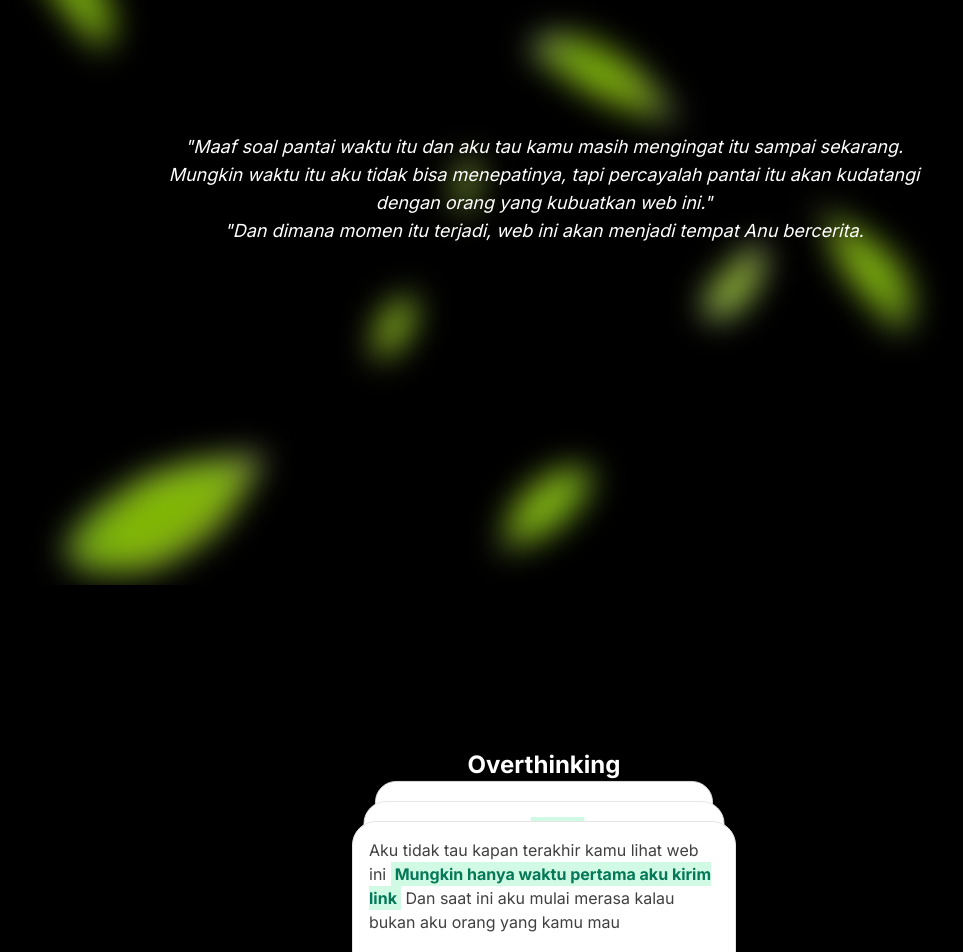
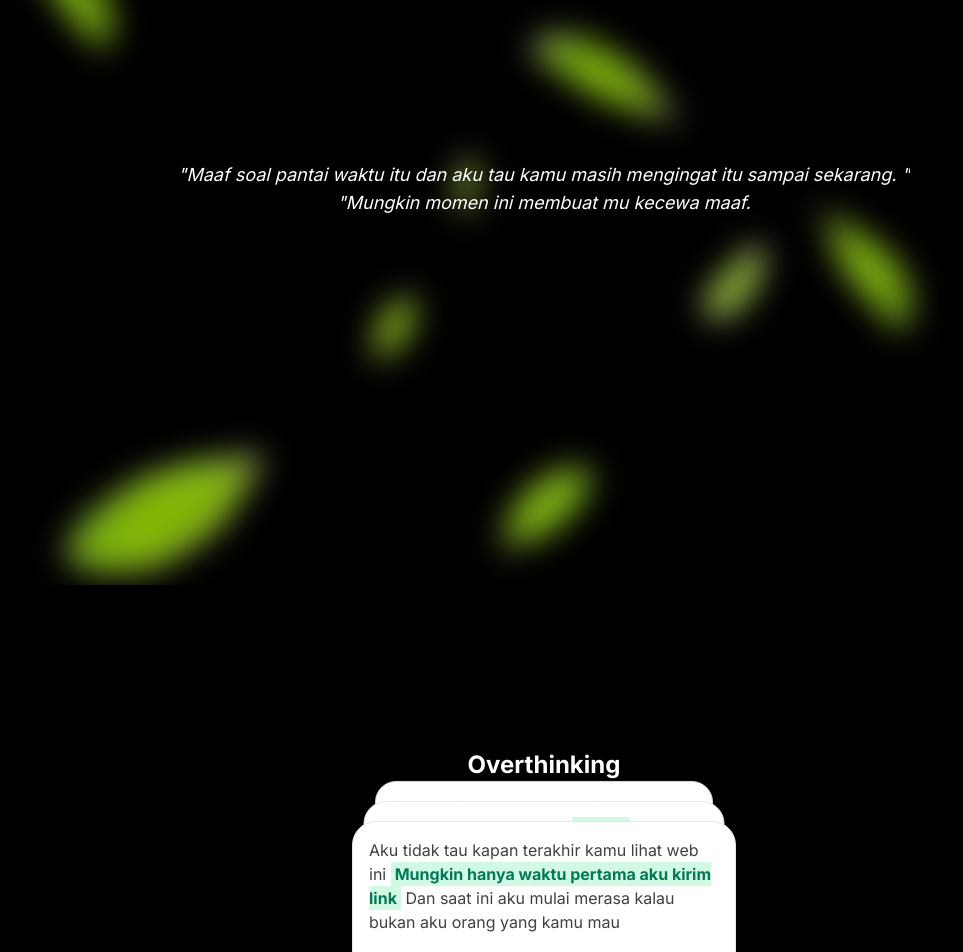
Before and after one commit to adinugroh0/aboutdiss, a Next.js app: page / in a window 1280 px wide. Shown: the part 8920-9872 px from the top of the page, without its empty margins (96-1059 px from the left). Built offline with nearby package versions, Linux system fonts and the light colour scheme.

Commit message:
rubah dikit

```diff
--- a/src/components/BoxRevealDemo.tsx
+++ b/src/components/BoxRevealDemo.tsx
@@ -8,12 +8,9 @@ export async function BoxRevealDemo() {
         <BoxReveal boxColor="#A19E9E" duration={0.9}>
           <h2 className="mt-[.5rem] text-lg text-white max-w-3xl text-center italic">
             &quot;Maaf soal pantai waktu itu dan aku tau kamu masih mengingat
-            itu sampai sekarang. Mungkin waktu itu aku tidak bisa menepatinya,
-            tapi percayalah pantai itu akan kudatangi dengan orang yang
-            kubuatkan web ini.&quot;
+            itu sampai sekarang. &quot;
             <br />
-            &quot;Dan dimana momen itu terjadi, web ini akan menjadi tempat Anu
-            bercerita.
+            &quot;Mungkin momen ini membuat mu kecewa maaf.
           </h2>
         </BoxReveal>
       </div>
--- a/src/components/CardStackDemo.tsx
+++ b/src/components/CardStackDemo.tsx
@@ -34,7 +34,7 @@ export const Highlight = ({
 const CARDS = [
   {
     id: 0,
-    name: "Anu",
+    name: ".",
     designation: "5 November 2024",
     content: (
       <p>
@@ -46,19 +46,20 @@ const CARDS = [
   },
   {
     id: 1,
-    name: "Anu",
+    name: ".",
     designation: "5 November 2024",
     content: (
       <p>
-        Mungkin jika momen <Highlight>Pantai</Highlight> tiba itu mungkin akan
-        menjadi momen <Highlight>Penentu untuk semuanya</Highlight> dan itu akan
-        menjadi momen of truee.
+        Aku akan mengungkapkan <Highlight>Semua</Highlight> dan jika itu
+        terjadimungkin akan menjadi momen{" "}
+        <Highlight>Penentu untuk semuanya</Highlight> dan itu akan menjadi momen
+        of truee.
       </p>
     ),
   },
   {
     id: 2,
-    name: "Anu",
+    name: ".",
     designation: "5 November 2024",
     content: (
       <p>
```
